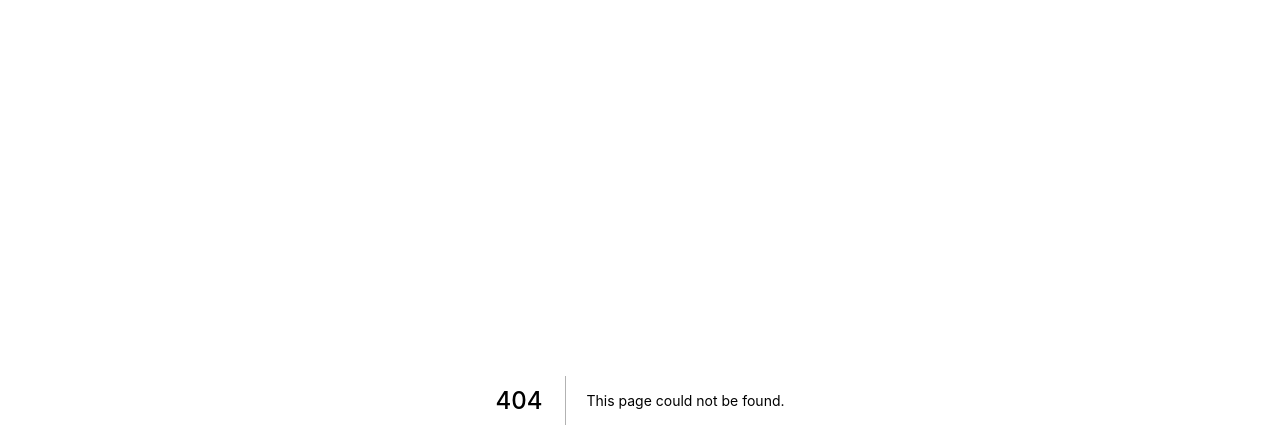
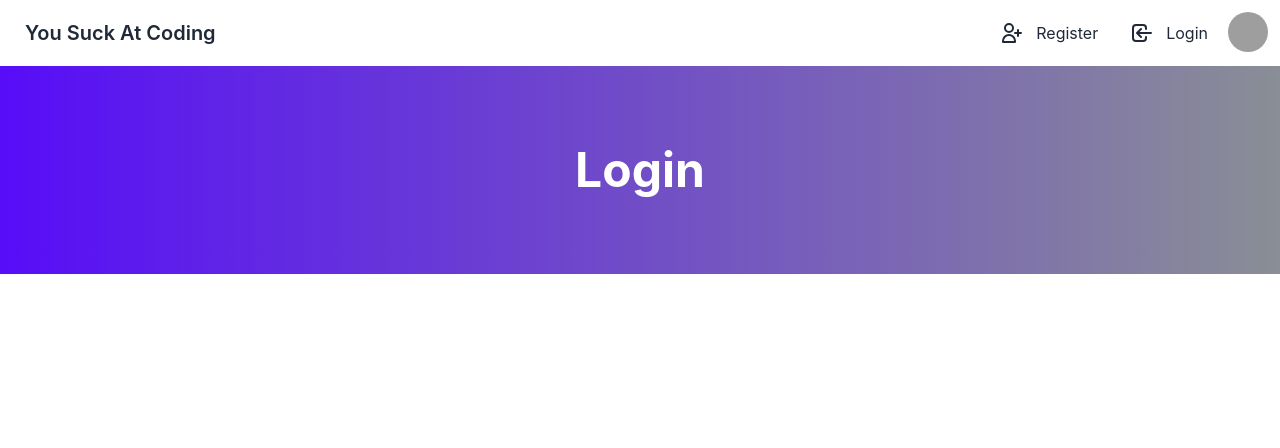
Before and after one commit to banishnarang/yousuckatcoding.net, a Next.js app in the folder client/: page /login in a window 1280 px wide. Before the commit this address had no page. Shown: the top 448 px of the page. Built offline with nearby package versions, Linux system fonts and the light colour scheme; grey boxes are pictures that could not be loaded.

Commit message:
Add Header for nav

```diff
--- /dev/null
+++ b/client/components/Header.jsx
@@ -0,0 +1,62 @@
+import Link from "next/link";
+import { LoginIcon, UserAddIcon } from "@heroicons/react/outline";
+
+const Header = () => {
+	return (
+		<div className="navbar bg-base-100">
+			<div className="flex-1">
+				<Link href="/">
+					<a className="btn btn-ghost normal-case text-xl">
+						You Suck At Coding
+					</a>
+				</Link>
+			</div>
+			<div className="flex-none">
+				<ul class="menu menu-horizontal p-0">
+					<li>
+						<Link href="/register">
+							<a>
+								<UserAddIcon className="w-6 h-6" />
+								Register
+							</a>
+						</Link>
+					</li>
+					<li>
+						<Link href="/login">
+							<a>
+								<LoginIcon className="w-6 h-6" />
+								Login
+							</a>
+						</Link>
+					</li>
+				</ul>
+				<div className="dropdown dropdown-end">
+					<label
+						tabindex="0"
+						className="btn btn-ghost btn-circle avatar"
+					>
+						<div className="w-10 rounded-full">
+							<img src="https://api.lorem.space/image/face?hash=33791" />
+						</div>
+					</label>
+					<ul
+						tabindex="0"
+						className="menu menu-compact dropdown-content mt-3 p-2 shadow bg-base-100 rounded-box w-52"
+					>
+						<li>
+							<a>Profile</a>
+						</li>
+						<li>
+							<a>Settings</a>
+						</li>
+						<li>
+							<a>Logout</a>
+						</li>
+					</ul>
+				</div>
+			</div>
+		</div>
+	);
+};
+
+export default Header;
--- a/client/package.json
+++ b/client/package.json
@@ -9,6 +9,7 @@
     "lint": "next lint"
   },
   "dependencies": {
+    "@heroicons/react": "^1.0.6",
     "daisyui": "^2.14.0",
     "next": "12.1.5",
     "react": "18.0.0",
--- a/client/pages/_app.js
+++ b/client/pages/_app.js
@@ -1,7 +1,13 @@
-import '../styles/globals.css'
+import "../styles/globals.css";
+import Header from "../components/Header";
 
 function MyApp({ Component, pageProps }) {
-  return <Component {...pageProps} />
+	return (
+		<>
+			<Header />
+			<Component {...pageProps} />
+		</>
+	);
 }
 
-export default MyApp
+export default MyApp;
--- /dev/null
+++ b/client/pages/login.jsx
@@ -0,0 +1,19 @@
+import React from "react";
+
+const Login = () => {
+	return (
+		<div>
+			{/* Jumbotron */}
+			<div className="hero h-52">
+				<div className="hero-overlay bg-opacity-60 bg-gradient-to-r from-primary"></div>
+				<div className="hero-content text-center text-neutral-content">
+					<div className="max-w-md">
+						<h1 className="text-5xl font-bold">Login</h1>
+					</div>
+				</div>
+			</div>
+		</div>
+	);
+};
+
+export default Login;
--- /dev/null
+++ b/client/pages/register.jsx
@@ -0,0 +1,17 @@
+const Register = () => {
+	return (
+		<div>
+			{/* Jumbotron */}
+			<div className="hero h-52">
+				<div className="hero-overlay bg-opacity-60 bg-gradient-to-r from-primary"></div>
+				<div className="hero-content text-center text-neutral-content">
+					<div className="max-w-md">
+						<h1 className="text-5xl font-bold">Register</h1>
+					</div>
+				</div>
+			</div>
+		</div>
+	);
+};
+
+export default Register;
```
Also changed, not shown: 2 other files (tests, documents, lock files or other folders).
